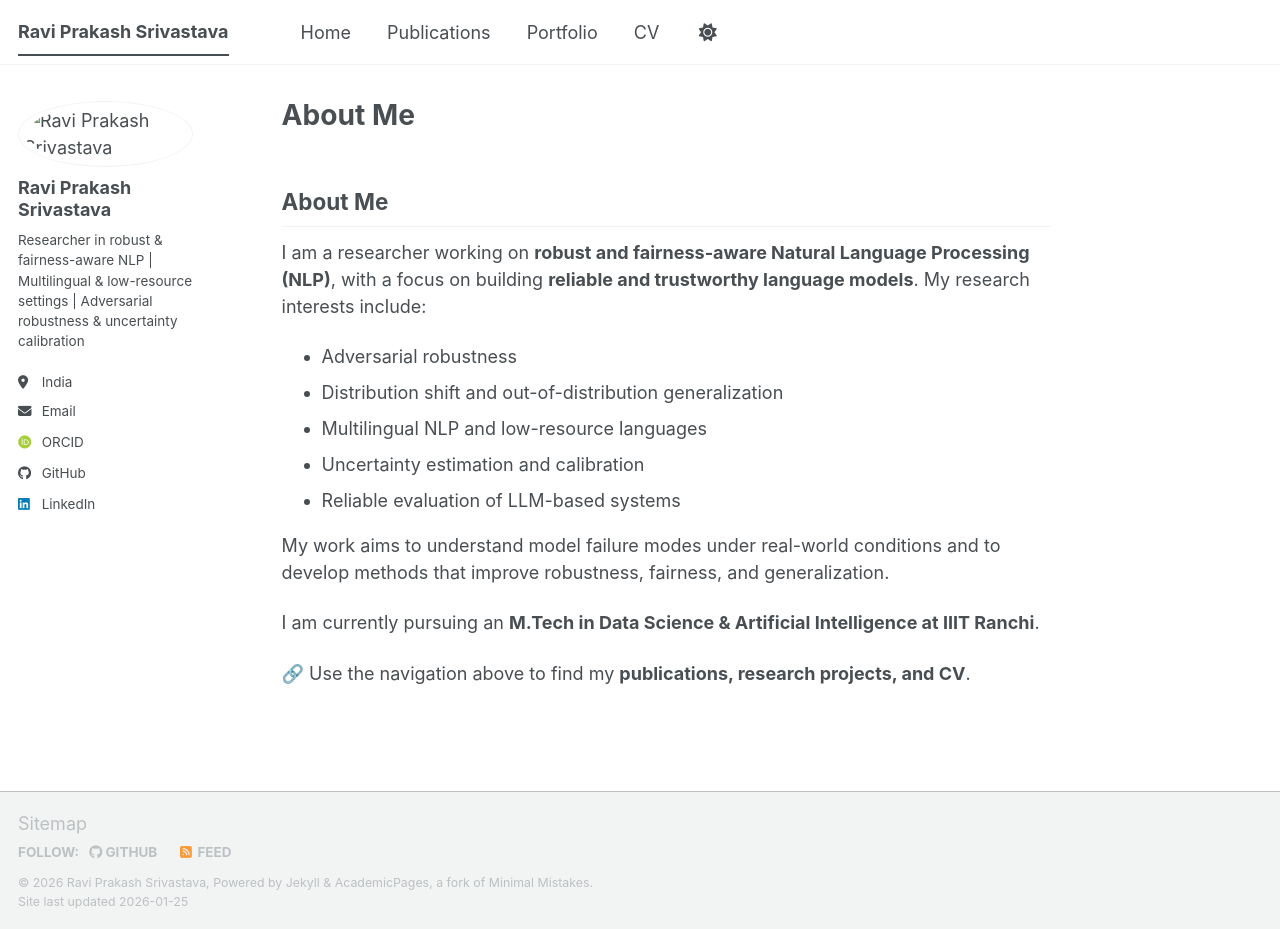
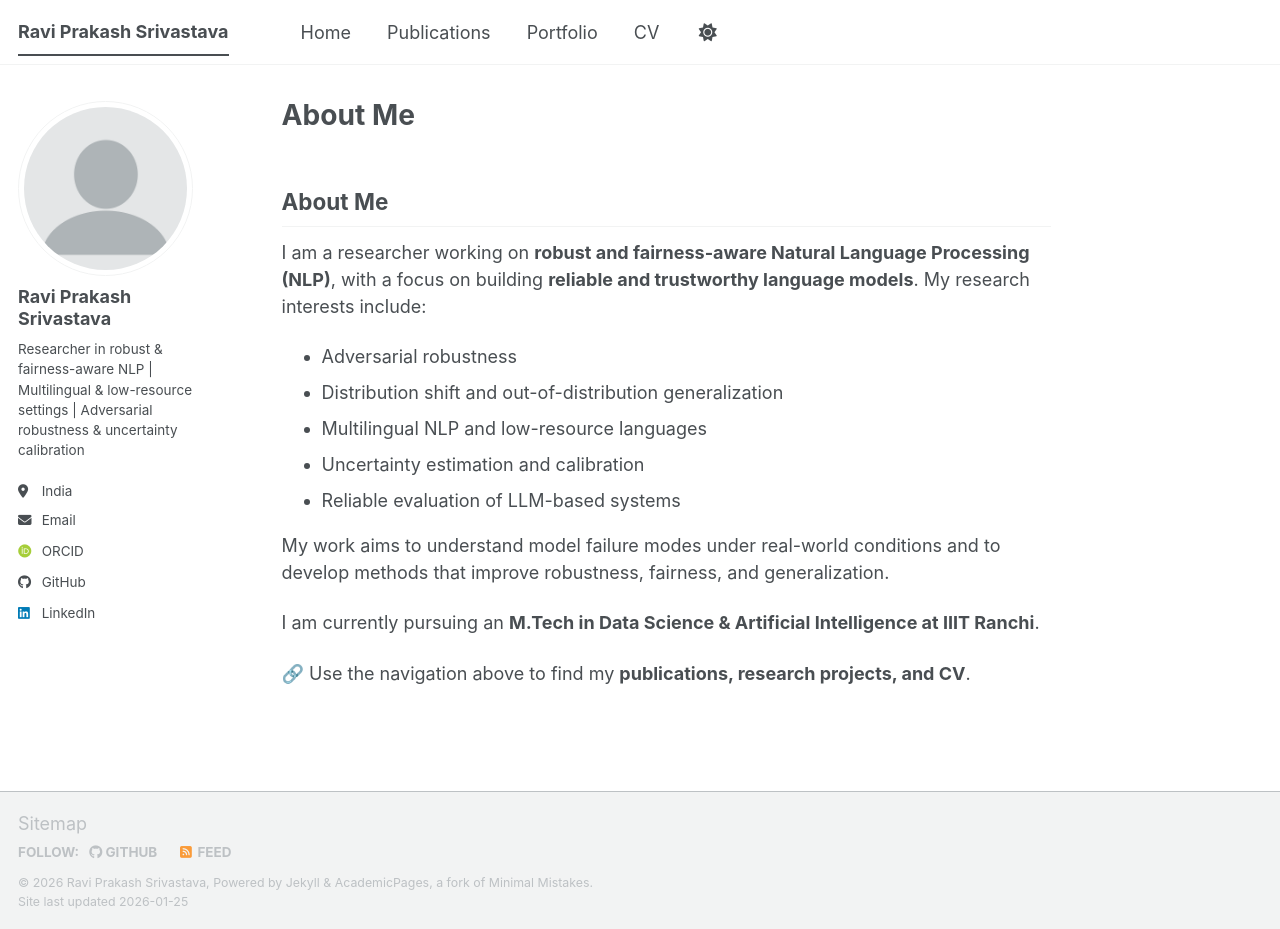
Before and after one commit to t36512401-hue/t36512401-hue.github.io, a Jekyll site: the page built from index.md, in a window 1280 px wide and 929 px high. Built offline with Jekyll 4.4.1, drawn with Linux system fonts in a browser that asks for light colours; some web fonts are replaced; our own code applies the rules of GitHub Pages for plain Markdown files; a script bundle is joined from its source files by our own code; library files that are not in the unit come from our copies.

Commit message:
Update _config.yml

```diff
--- a/_config.yml
+++ b/_config.yml
@@ -12,7 +12,7 @@ baseurl: ""  # Empty for user sites
 repository: "t36512401-hue/t36512401-hue.github.io"
 
 author:
-  avatar: "/images/profile.png"  # Upload photo to images/ folder later
+  avatar: "profile.png"  # Upload photo to images/ folder later
   name: "Ravi Prakash Srivastava"
   bio: "Researcher in robust & fairness-aware NLP | Multilingual & low-resource settings | Adversarial robustness & uncertainty calibration"
   location: "India"
```
